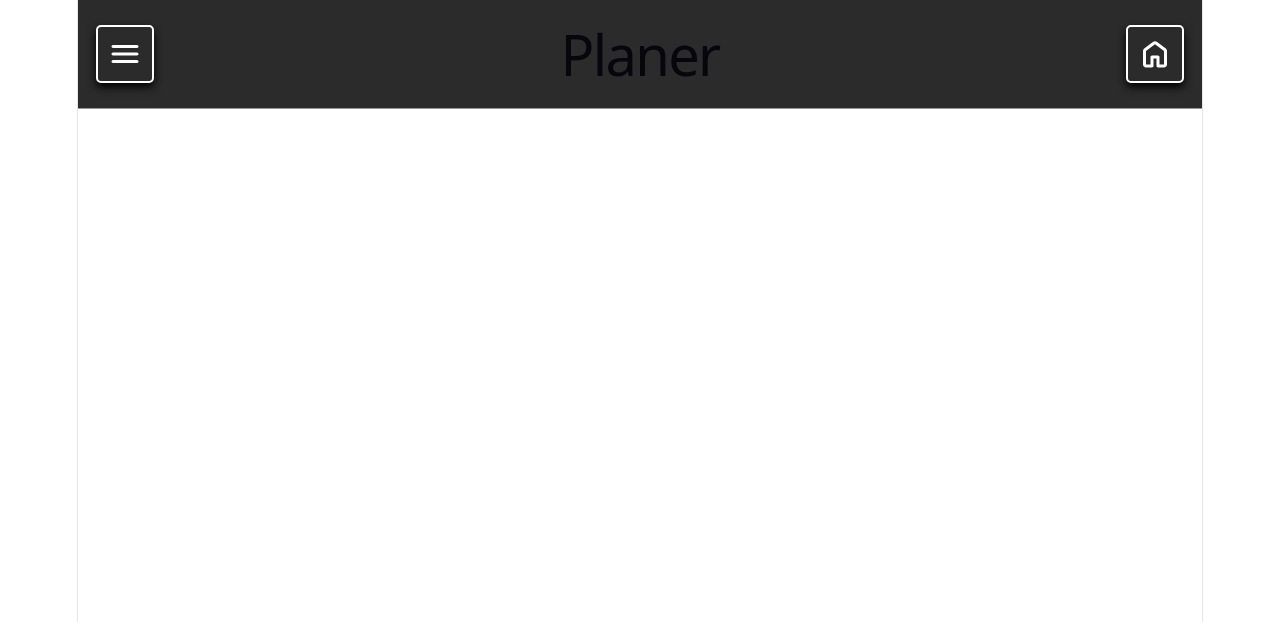
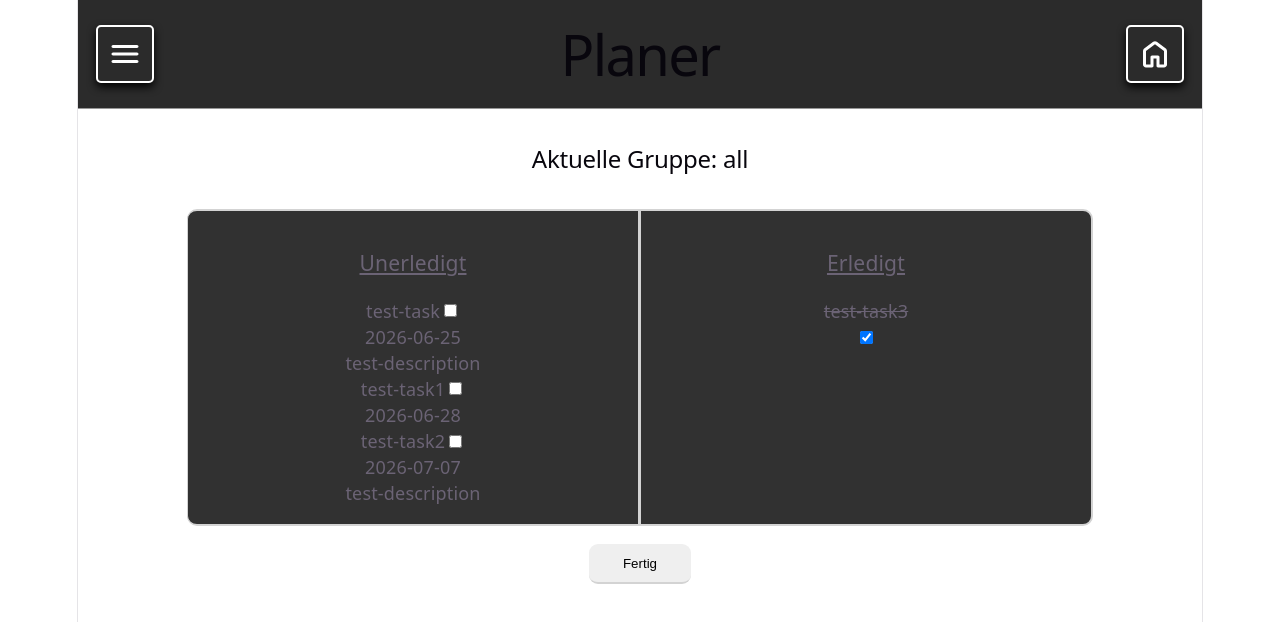
Before and after one commit to masekowsky-ee/quidey_react, a React (Vite) app: page /working in a window 1280 px wide. Shown: the top 622 px of the page. Built offline with nearby package versions, Linux system fonts and the light colour scheme.

Commit message:
feat: add WorkingPage component and integrate working group functionality; enhance task management with done state and UI improvements

```diff
--- a/src/App.jsx
+++ b/src/App.jsx
@@ -8,6 +8,7 @@ import Home from './components/Home'
 import Menu from './components/Menu'
 import Profile from './components/Profile'
 import Settings from './components/Settings'
+import WorkingPage from './components/WorkingPage';
 
 function App(){
   const { t, language, setLanguage } = useTranslation();
@@ -26,6 +27,8 @@ function App(){
 
   const [users, setUsers] = useState(mockData.users);
 
+  const [workingGroup, setWorkingGroup] = useState('all');
+
   console.log(tasks);
   return (
     <div>
@@ -34,7 +37,8 @@ function App(){
       </div>
       <Menu t={t} isOpen={showMenu} onClose={() => setShowMenu(false)} />
       <Routes>
-        <Route path="/" element={<Home t={t} tasks={tasks} setTasks={setTasks} groups={groups} setGroups={setGroups} taskIndexCounter={taskIndexCounter} setTaskIndexCounter={setTaskIndexCounter} />} />
+        <Route path="/" element={<Home t={t} tasks={tasks} setTasks={setTasks} groups={groups} setGroups={setGroups} taskIndexCounter={taskIndexCounter} setTaskIndexCounter={setTaskIndexCounter} setWorkingGroup={setWorkingGroup} />} />
+        <Route path="/working" element={<WorkingPage t={t} setTasks={setTasks} tasks={tasks} groups={groups} workingGroup={workingGroup} setWorkingGroup={setWorkingGroup} />} />
         <Route path="/profile" element={<Profile t={t} users={users} setUsers={setUsers} signedIn={signedIn} setSignedIn={setSignedIn} user={user} setUser={setUser} />} />
         <Route path="/settings" element={<Settings t={t} setLanguage={setLanguage} language={language} />} />
       </Routes>
--- a/src/components/StartSettingsContainer.jsx
+++ b/src/components/StartSettingsContainer.jsx
@@ -1,12 +1,17 @@
 import React, { useState, useTransition } from 'react'
+import {useNavigate} from 'react-router-dom'
+import styles from './StartSettingsContainer.module.css'
 
 const StartSettingsContainer = (props) => {
-    const { t, groups, setShowStartSettings } = props;
+    const { t, groups, setShowStartSettings, setWorkingGroup } = props;
+
+    const navigate = useNavigate();
 
     const handleStartSession = (e) => {
         e.preventDefault();
-
+        setWorkingGroup(e.target[0].value);
         setShowStartSettings(false);
+        navigate('/working');
     }
 
     return (
--- a/src/components/TaskContainer.jsx
+++ b/src/components/TaskContainer.jsx
@@ -3,7 +3,7 @@ import StartSettingsContainer from './StartSettingsContainer';
 import styles from './TaskContainer.module.css';
 
 export default function TaskContainer(props){
-    const {tasks, setTasks, t, groups, setGroups} = props;
+    const {tasks, setTasks, t, groups, setGroups, setWorkingGroup} = props;
 
     const [assignGroups, setAssignGroups] = useState(false);
     const [groupToDisplayName, setGroupToDisplayName] = useState('all');
@@ -133,7 +133,7 @@ export default function TaskContainer(props){
                 </ul>
             </div>
             {!showStartSettings && <button className={styles.startBtn} onClick={() => setShowStartSettings(true)}>{t('start')}</button>}
-            {showStartSettings && <StartSettingsContainer setShowStartSettings={setShowStartSettings} t={t} groups={groups} />}
+            {showStartSettings && <StartSettingsContainer setShowStartSettings={setShowStartSettings} t={t} groups={groups} setWorkingGroup={setWorkingGroup} />}
         </div>
     );
 }
--- /dev/null
+++ b/src/components/WorkingPage.jsx
@@ -0,0 +1,66 @@
+import React, { useState } from "react";
+import styles from './WorkingPage.module.css'
+import { useNavigate } from "react-router-dom";
+
+export default function WorkingPage(props){
+    const { t, tasks, setTasks, groups, workingGroup, setWorkingGroup } = props;
+
+    const navigate = useNavigate();
+
+    let group = groups.find(g => g.name === workingGroup || g.name === 'all');
+
+    const handleTaskDone = (taskIndex) => {
+        const task = tasks.find(t => t.index === taskIndex);
+        task.done = !task.done;
+        setTasks((prev)=>[...prev, task]);
+    }
+
+    const handleSessionDone = () => {
+        navigate('/')
+    }
+
+    return(
+        <div className={styles.div}>
+            <h2 className={styles.h2}>{t('currentGroup')}: {workingGroup}</h2>
+            <div className={styles.taskRow}>
+                <div className={styles.toDoDiv}>
+                    <h3 className={styles.h3}>{t('toDo')}</h3>
+                    {
+                        group.tasks.map((t) => {
+                            const displayTask = tasks.find(task => task.index === t)
+                            if(!displayTask.done){
+                                return (
+                                    <div>
+                                        <div className={styles.taskHeadDiv} >
+                                            <p>{displayTask.name}</p>
+                                            <input type="checkbox" onChange={()=>handleTaskDone(t)} />
+                                        </div>
+                                        <p>{displayTask.due}</p>
+                                        {displayTask.description && <p>{displayTask.description}</p>}
+                                    </div>
+                                )
+                            }
+                        })
+                    }
+                </div>
+                <div className={styles.doneDiv}>
+                    <h3 className={styles.h3}>{t('done')}</h3>
+                    {
+                        group.tasks.map((t) => {
+                            const displayTask = tasks.find(task => task.index === t)
+                            if(displayTask.done){
+                                return (
+                                    <div>
+                                        <p style={{textDecoration: 'line-through'}}>{displayTask.name}</p>
+                                        <input type="checkbox" checked onChange={()=>handleTaskDone(t)} />
+                                    </div>
+                                )
+                            }
+                        })
+                    }
+                </div>
+            </div>
+            <button onClick={handleSessionDone} className={styles.sessionDoneBtn}>{t('sessionDone')}</button>
+        </div>
+    )
+}
--- /dev/null
+++ b/src/components/WorkingPage.module.css
@@ -0,0 +1,75 @@
+.div{
+    display: flex;
+    flex-direction: column;
+    align-items: center;
+    justify-content: center;
+}
+
+.h2{
+    width: 100%;
+    margin: 2rem 0;
+}
+
+.taskRow{
+    display: flex;
+    flex-direction: row;
+    align-items: stretch;
+    justify-content: center;
+    width: 100%;
+    gap: 0;
+}
+
+.toDoDiv{
+    background-color: rgb(49, 49, 49);
+    width: 50%;
+    max-width: 450px;
+    min-width: 300px;
+    border-top-left-radius: 10px;
+    border-bottom-left-radius: 10px;
+    border: 2px solid lightgray;
+    border-left: 1px solid lightgray!important;
+    padding: 1rem 0;
+}
+
+.h3{
+    text-decoration: underline;
+    font-weight: 500;
+}
+
+.doneDiv{
+    background-color: rgb(49, 49, 49);
+    width: 50%;
+    max-width: 450px;
+    min-width: 300px;
+    border-top-right-radius: 10px;
+    border-bottom-right-radius: 10px;
+    border: 2px solid lightgray;
+    border-left: 1px solid lightgray!important;
+    padding: 1rem 0;
+}
+
+.taskHeadDiv{
+    display: flex;
+    flex-direction: row;
+    justify-content: center;
+    align-items: center;
+}
+
+.sessionDoneBtn{
+    margin: 1rem;
+    width: 5rem;
+    height: 2rem;
+    border-radius: 0.5rem;
+    border: none;
+    border-bottom: 2px solid lightgray;
+    transition: all 0.2s ease;
+    box-sizing:content-box;
+}
+
+.sessionDoneBtn:hover{
+    transform: translateY(-2px);
+}
+
+.sessionDoneBtn:active{
+    transform: translateY(2px);
+}
--- a/src/components/home.jsx
+++ b/src/components/home.jsx
@@ -14,7 +14,7 @@ export default function Home(props){
                 <TaskForm setTasks={props.setTasks} t={props.t} setGroups={props.setGroups} taskIndexCounter={props.taskIndexCounter} setTaskIndexCounter={props.setTaskIndexCounter} />
                 <GroupForm t={props.t} setGroups={props.setGroups} groups={props.groups} />
             </div>
-            <TaskContainer tasks={props.tasks} setTasks={props.setTasks} t={props.t} groups={props.groups} setGroups={props.setGroups} />
+            <TaskContainer tasks={props.tasks} setTasks={props.setTasks} t={props.t} groups={props.groups} setGroups={props.setGroups} setWorkingGroup={props.setWorkingGroup} />
             <Outlet />
         </div>
     );
--- a/src/components/mockData.js
+++ b/src/components/mockData.js
@@ -1,15 +1,15 @@
 const mockData = {
     tasks: [
-        { index: 0, name: 'test-task', due: '2026-06-25', description: 'test-description', groups: ['all'], prioritise: false, },
-        { index: 1, name: 'test-task1', due: '2026-06-28', description: '', groups: ['all'], prioritise: false, },
-        { index: 2, name: 'test-task2', due: '2026-07-07', description: 'test-description', groups: ['all'], prioritise: false, },
-        { index: 3, name: 'test-task3', due: '2026-09-12', description: '', groups: ['all'], prioritise: false, },
+        { index: 0, name: 'test-task', due: '2026-06-25', description: 'test-description', groups: ['all'], prioritise: false, done: false },
+        { index: 1, name: 'test-task1', due: '2026-06-28', description: '', groups: ['all'], prioritise: false, done: false },
+        { index: 2, name: 'test-task2', due: '2026-07-07', description: 'test-description', groups: ['all'], prioritise: false, done: false },
+        { index: 3, name: 'test-task3', due: '2026-09-12', description: '', groups: ['all'], prioritise: false, done: true },
     ],
     groups: [
-        { name: 'all', tasks: [0, 1, 2, 3], description: 'All tasks are in this group by default' },
-        { name: 'prio', tasks: [1, 3], description: 'Priority tasks' },
-        { name: 'test-group', tasks: [2], description: 'Test group for demonstration' },
-        { name: 'test-description', tasks: [0], description: '' },
+        { name: 'all', tasks: [0, 1, 2, 3], description: 'All tasks are in this group by default'},
+        { name: 'prio', tasks: [1, 3], description: 'Priority tasks'},
+        { name: 'test-group', tasks: [2], description: 'Test group for demonstration'},
+        { name: 'test-description', tasks: [0], description: ''},
     ],
     taskIndexCouter: 4,
     users: [
--- a/src/i18n/translations.js
+++ b/src/i18n/translations.js
@@ -29,6 +29,10 @@ const translations = {
         userName: 'Benutzer Name',
         password: 'Passwort',
         signOut: 'Abmelden',
+        currentGroup: 'Aktuelle Gruppe',
+        toDo: 'Unerledigt',
+        done: 'Erledigt',
+        sessionDone: 'Fertig',
     },
     en: {
         app: 'App',
@@ -60,6 +64,10 @@ const translations = {
         userName: 'Username',
         password: 'Password',
         signOut: 'Sign Out',
+        currentGroup: 'Current Group',
+        toDo: 'To Do',
+        done: 'Done',
+        sessionDone: 'Done',
     }
 }
 
```
Also changed, not shown: src/components/StartSettingsContainer.module.css (added).
